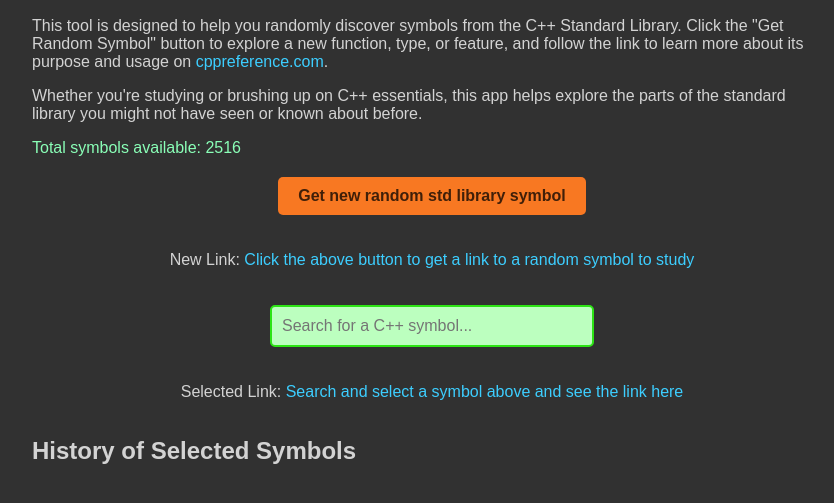
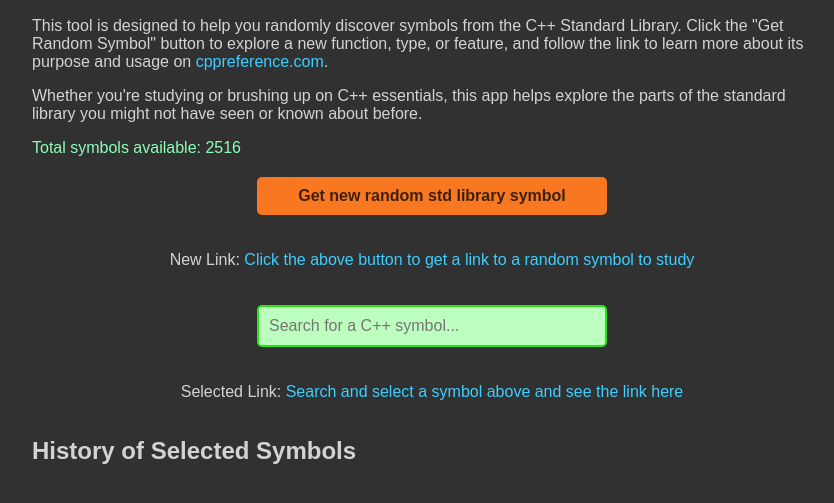
Before and after one commit to colonelkablam/CppStdLibDiscoverer_repo, a plain HTML site: page index.html in a window 1280 px wide. Shown: the part 131-634 px from the top of the page, without its empty margins (208-1042 px from the left). Drawn offline with Linux system fonts and the light colour scheme.

Commit message:
button sizes the same

```diff
--- a/styles.css
+++ b/styles.css
@@ -38,19 +38,6 @@ a:hover {
     color: #00a0df; /* Sky blue */
 }
 
-/* Button styling */
-button {
-    background-color: #f87822;
-    color: rgba(0, 0, 0, 0.74);
-    border: none;
-    padding: 10px 20px;
-    cursor: pointer;
-    font-size: 1em;
-    font-weight: bold;
-    border-radius: 5px; /* Slightly rounded corners */
-
-}
-
 /* Button hover effect */
 button:hover {
     background-color: #efff62;
@@ -61,12 +48,17 @@ button:hover {
 
 }
 
-
-/* Center the button */
-.button-container {
-    display: flex;
-    justify-content: center;
-    margin: 20px 0;
+/* Button styling */
+button {
+    width: 100%; /* Match the container's width */
+    background-color: #f87822;
+    color: rgba(0, 0, 0, 0.74);
+    border: none;
+    padding: 10px 20px;
+    cursor: pointer;
+    font-size: 1em;
+    font-weight: bold;
+    border-radius: 5px; /* Slightly rounded corners */
 }
 
 .link-container {
@@ -88,25 +80,22 @@ button:hover {
     margin-bottom: 5px;
 }
 
-/* Centered search box */
+.button-container,
 .search-container {
     display: flex;
-    flex-direction: column;
-    align-items: center;
-    margin: 20px auto; /* Center horizontally on the page */
-    position: relative; /* Set as reference point for dropdown */
-    width: 80%; /* Ensure the container and dropdown match widths */
-    max-width: 300px;
+    justify-content: center;
+    margin: 20px auto;
+    width: 80%;
+    max-width: 350px;
 }
 
 #search-box {
+    width: 100%; /* Match the container's width */
     padding: 10px;
     font-size: 1em;
-    width: 100%; /* Fill the container width */
     border-radius: 5px;
     border: 2px solid #2ce414;
     background-color: #bcffbf;
-
 }
 
 /* Dropdown styling */
```
